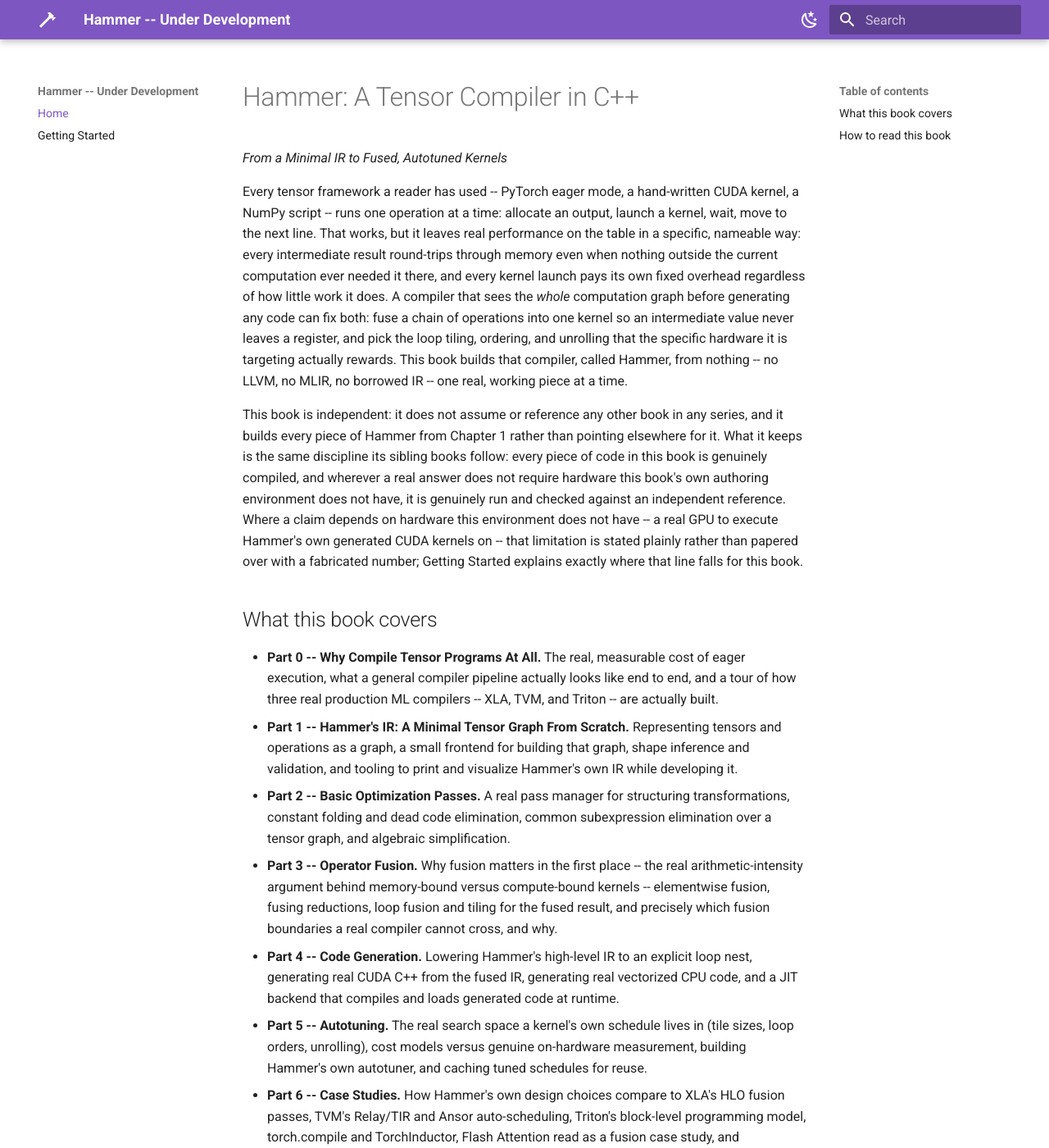
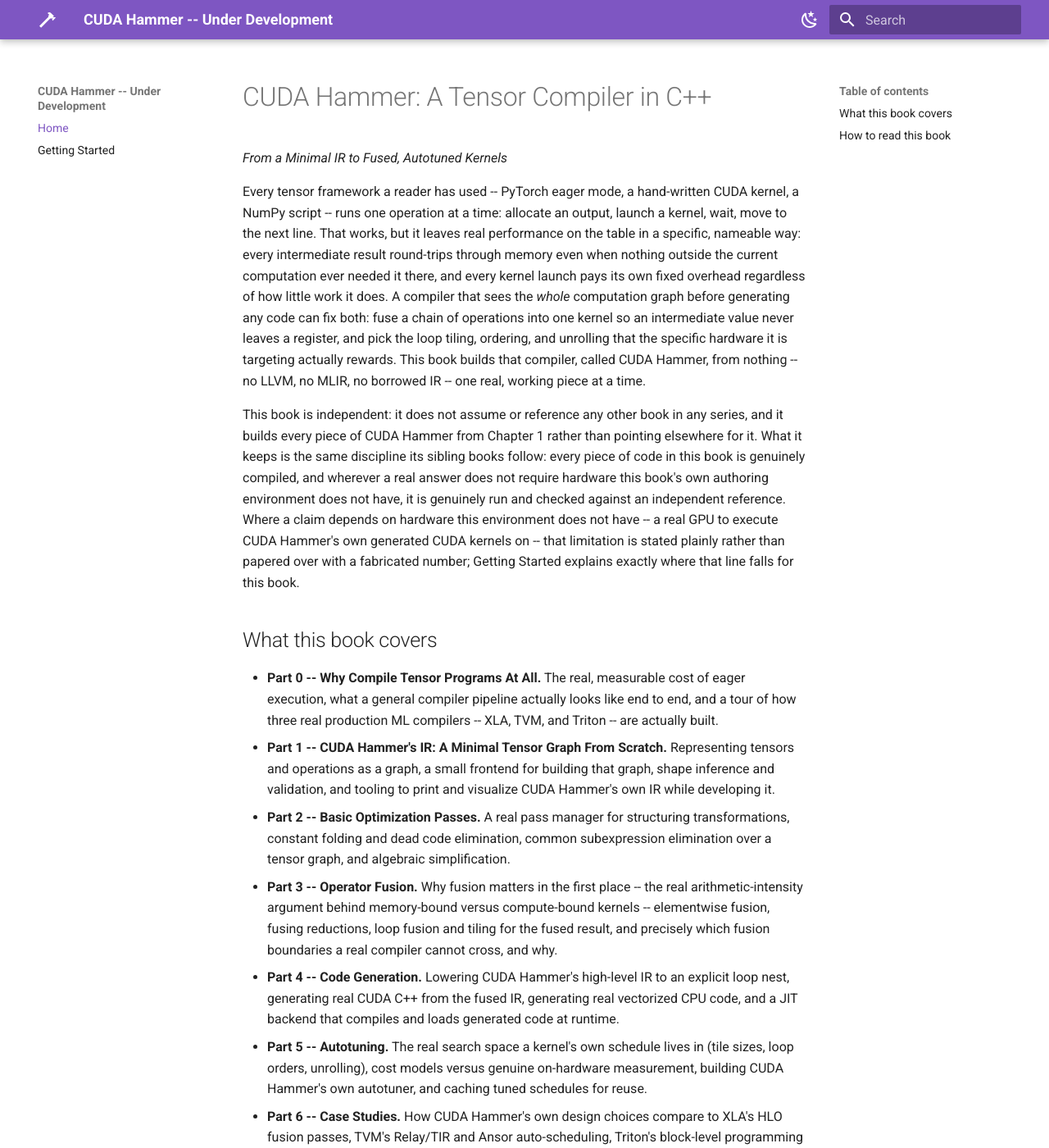
Before and after one commit to MaximumBeings/cuda_hammer_compiler_from_scratch, an MkDocs documentation site: the page built from docs/index.md, in a window 1280 px wide and 1400 px high. Shown: the whole window at 82% size. Built offline with MkDocs 1.6.1 and Material for MkDocs 9.7.7, drawn with Linux system fonts in a browser that asks for light colours; some of the changed text lies outside the part shown.

Commit message:
Rename the compiler from Hammer to CUDA Hammer
Title, TOC, mkdocs.yml site_name/description, and prose in
index.md/getting-started.md updated; the folder name and lowercase
material/hammer theme icon are unaffected.

Co-Authored-By: Claude Sonnet 5 <noreply@anthropic.com>
Claude-Session: https://claude.ai/code/session_01SjVZiZafTBfUu7vxGWXekF

```diff
--- a/docs/index.md
+++ b/docs/index.md
@@ -1,21 +1,21 @@
-# Hammer: A Tensor Compiler in C++
+# CUDA Hammer: A Tensor Compiler in C++
 
 *From a Minimal IR to Fused, Autotuned Kernels*
 
-Every tensor framework a reader has used -- PyTorch eager mode, a hand-written CUDA kernel, a NumPy script -- runs one operation at a time: allocate an output, launch a kernel, wait, move to the next line. That works, but it leaves real performance on the table in a specific, nameable way: every intermediate result round-trips through memory even when nothing outside the current computation ever needed it there, and every kernel launch pays its own fixed overhead regardless of how little work it does. A compiler that sees the *whole* computation graph before generating any code can fix both: fuse a chain of operations into one kernel so an intermediate value never leaves a register, and pick the loop tiling, ordering, and unrolling that the specific hardware it is targeting actually rewards. This book builds that compiler, called Hammer, from nothing -- no LLVM, no MLIR, no borrowed IR -- one real, working piece at a time.
+Every tensor framework a reader has used -- PyTorch eager mode, a hand-written CUDA kernel, a NumPy script -- runs one operation at a time: allocate an output, launch a kernel, wait, move to the next line. That works, but it leaves real performance on the table in a specific, nameable way: every intermediate result round-trips through memory even when nothing outside the current computation ever needed it there, and every kernel launch pays its own fixed overhead regardless of how little work it does. A compiler that sees the *whole* computation graph before generating any code can fix both: fuse a chain of operations into one kernel so an intermediate value never leaves a register, and pick the loop tiling, ordering, and unrolling that the specific hardware it is targeting actually rewards. This book builds that compiler, called CUDA Hammer, from nothing -- no LLVM, no MLIR, no borrowed IR -- one real, working piece at a time.
 
-This book is independent: it does not assume or reference any other book in any series, and it builds every piece of Hammer from Chapter 1 rather than pointing elsewhere for it. What it keeps is the same discipline its sibling books follow: every piece of code in this book is genuinely compiled, and wherever a real answer does not require hardware this book's own authoring environment does not have, it is genuinely run and checked against an independent reference. Where a claim depends on hardware this environment does not have -- a real GPU to execute Hammer's own generated CUDA kernels on -- that limitation is stated plainly rather than papered over with a fabricated number; Getting Started explains exactly where that line falls for this book.
+This book is independent: it does not assume or reference any other book in any series, and it builds every piece of CUDA Hammer from Chapter 1 rather than pointing elsewhere for it. What it keeps is the same discipline its sibling books follow: every piece of code in this book is genuinely compiled, and wherever a real answer does not require hardware this book's own authoring environment does not have, it is genuinely run and checked against an independent reference. Where a claim depends on hardware this environment does not have -- a real GPU to execute CUDA Hammer's own generated CUDA kernels on -- that limitation is stated plainly rather than papered over with a fabricated number; Getting Started explains exactly where that line falls for this book.
 
 ## What this book covers
 
 - **Part 0 -- Why Compile Tensor Programs At All.** The real, measurable cost of eager execution, what a general compiler pipeline actually looks like end to end, and a tour of how three real production ML compilers -- XLA, TVM, and Triton -- are actually built.
-- **Part 1 -- Hammer's IR: A Minimal Tensor Graph From Scratch.** Representing tensors and operations as a graph, a small frontend for building that graph, shape inference and validation, and tooling to print and visualize Hammer's own IR while developing it.
+- **Part 1 -- CUDA Hammer's IR: A Minimal Tensor Graph From Scratch.** Representing tensors and operations as a graph, a small frontend for building that graph, shape inference and validation, and tooling to print and visualize CUDA Hammer's own IR while developing it.
 - **Part 2 -- Basic Optimization Passes.** A real pass manager for structuring transformations, constant folding and dead code elimination, common subexpression elimination over a tensor graph, and algebraic simplification.
 - **Part 3 -- Operator Fusion.** Why fusion matters in the first place -- the real arithmetic-intensity argument behind memory-bound versus compute-bound kernels -- elementwise fusion, fusing reductions, loop fusion and tiling for the fused result, and precisely which fusion boundaries a real compiler cannot cross, and why.
-- **Part 4 -- Code Generation.** Lowering Hammer's high-level IR to an explicit loop nest, generating real CUDA C++ from the fused IR, generating real vectorized CPU code, and a JIT backend that compiles and loads generated code at runtime.
-- **Part 5 -- Autotuning.** The real search space a kernel's own schedule lives in (tile sizes, loop orders, unrolling), cost models versus genuine on-hardware measurement, building Hammer's own autotuner, and caching tuned schedules for reuse.
-- **Part 6 -- Case Studies.** How Hammer's own design choices compare to XLA's HLO fusion passes, TVM's Relay/TIR and Ansor auto-scheduling, Triton's block-level programming model, torch.compile and TorchInductor, Flash Attention read as a fusion case study, and quantization-aware code generation.
+- **Part 4 -- Code Generation.** Lowering CUDA Hammer's high-level IR to an explicit loop nest, generating real CUDA C++ from the fused IR, generating real vectorized CPU code, and a JIT backend that compiles and loads generated code at runtime.
+- **Part 5 -- Autotuning.** The real search space a kernel's own schedule lives in (tile sizes, loop orders, unrolling), cost models versus genuine on-hardware measurement, building CUDA Hammer's own autotuner, and caching tuned schedules for reuse.
+- **Part 6 -- Case Studies.** How CUDA Hammer's own design choices compare to XLA's HLO fusion passes, TVM's Relay/TIR and Ansor auto-scheduling, Triton's block-level programming model, torch.compile and TorchInductor, Flash Attention read as a fusion case study, and quantization-aware code generation.
 
 ## How to read this book
 
-Every chapter follows the same shape: an intuition built from a concrete picture before any code, a background section with the real, complete implementation, one or more worked examples with genuinely computed output, a `[COMMON TRAP]` callout naming a specific, real mistake rather than a vague warning, a chapter summary, self-check questions, and worked solutions. Code that can genuinely run in this book's own authoring environment is genuinely run and its exact output locked into the page. Code whose correctness depends on hardware this environment does not have -- Hammer's own generated CUDA kernels, specifically -- is genuinely compiled for a real architecture and checked instead by a host-side reference implementation of the same computation; Getting Started explains this discipline in full.
+Every chapter follows the same shape: an intuition built from a concrete picture before any code, a background section with the real, complete implementation, one or more worked examples with genuinely computed output, a `[COMMON TRAP]` callout naming a specific, real mistake rather than a vague warning, a chapter summary, self-check questions, and worked solutions. Code that can genuinely run in this book's own authoring environment is genuinely run and its exact output locked into the page. Code whose correctness depends on hardware this environment does not have -- CUDA Hammer's own generated CUDA kernels, specifically -- is genuinely compiled for a real architecture and checked instead by a host-side reference implementation of the same computation; Getting Started explains this discipline in full.
--- a/mkdocs.yml
+++ b/mkdocs.yml
@@ -1,4 +1,4 @@
-site_name: Hammer -- Under Development
+site_name: CUDA Hammer -- Under Development
 site_description: A Tensor Compiler in C++, From a Minimal IR to Fused, Autotuned Kernels
 site_author: Oluwaseyi Awoga
 copyright: Copyright &copy; 2026 Oluwaseyi Awoga
```
Also changed, not shown: TABLE_OF_CONTENTS.md (+8 -8 lines), docs/getting-started.md (+6 -6 lines).
